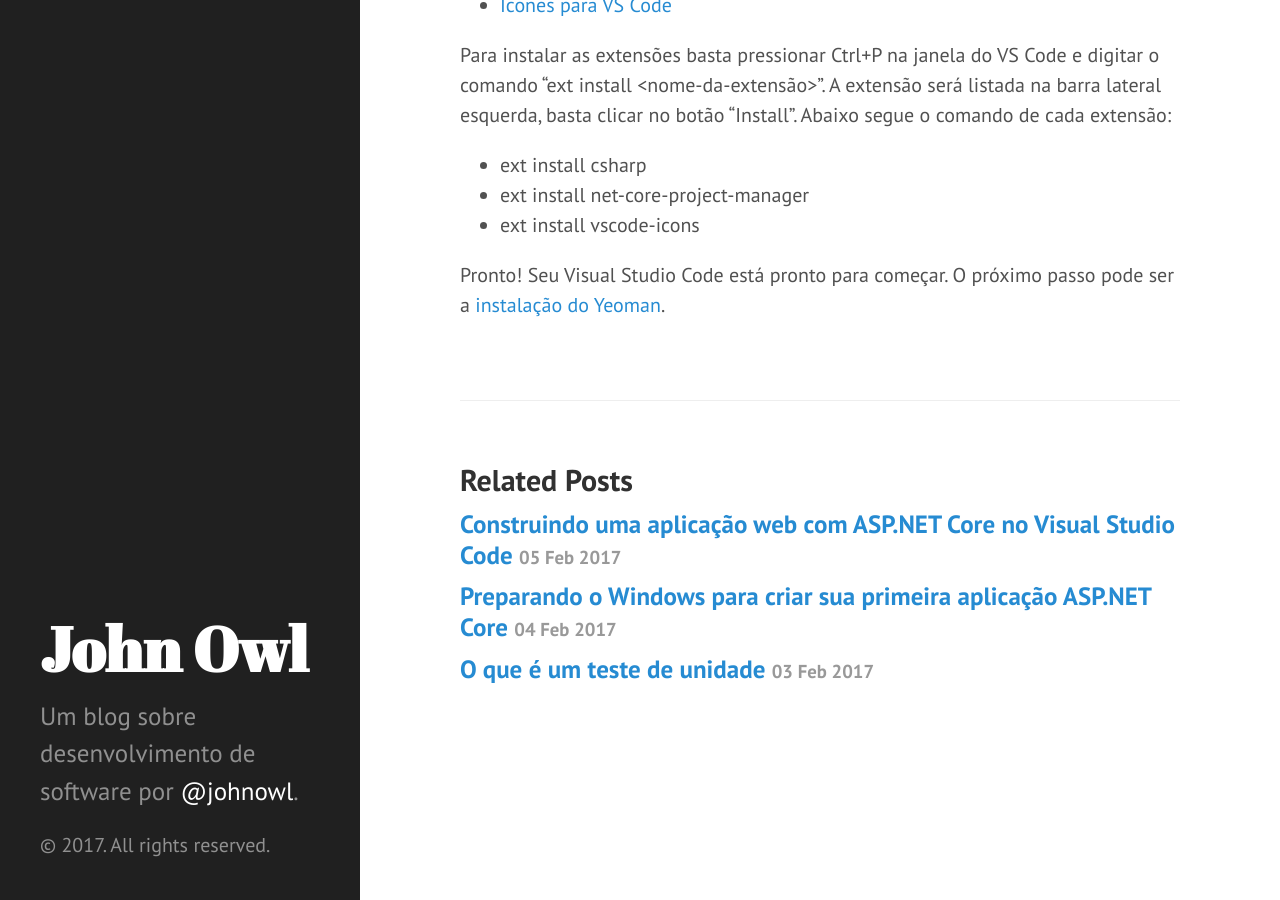
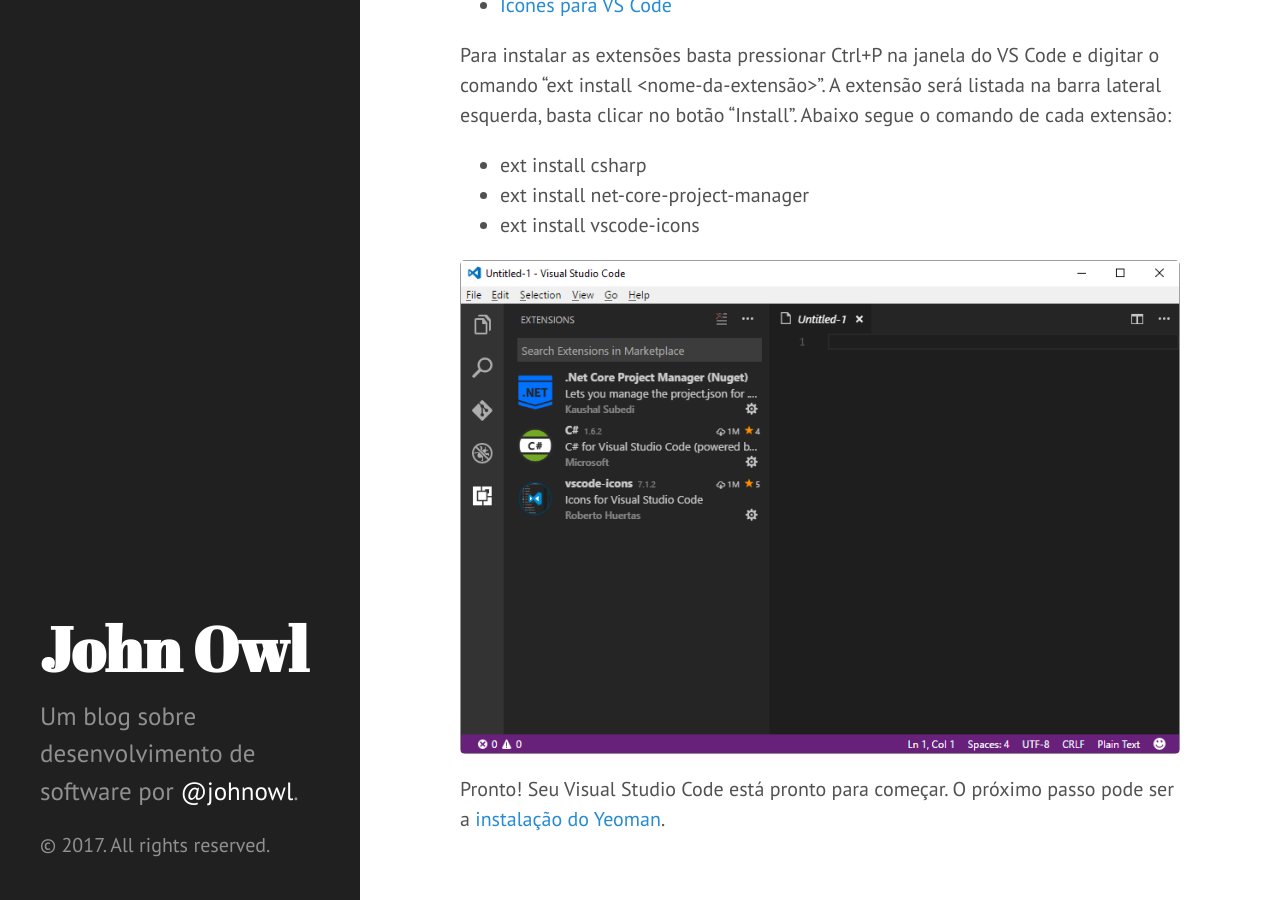
Before and after one commit to johnowl/johnowl.github.io, a Jekyll site: the page built from _posts/2017-02-03-preparando-o-visual-studio-code-para-trabalhar-com-dotnetcore.md, in a window 1280 px wide and 900 px high, scrolled down 460 px. Built offline with Jekyll 4.4.1, drawn with Linux system fonts in a browser that asks for light colours; comment, search, counter and statistics services are not loaded.

Commit message:
Inclusão de imagem.

```diff
--- a/_posts/2017-02-03-preparando-o-visual-studio-code-para-trabalhar-com-dotnetcore.md
+++ b/_posts/2017-02-03-preparando-o-visual-studio-code-para-trabalhar-com-dotnetcore.md
@@ -22,4 +22,6 @@
 * ext install net-core-project-manager
 * ext install vscode-icons
 
+![Visual Studio Code com extensões úteis instaladas]({{site.baseurl}}/public/images/2017-02-06/vscode.png)
+
 Pronto! Seu Visual Studio Code está pronto para começar. O próximo passo pode ser a [instalação do Yeoman]({{site.baseurl}}/preparando-o-windows-para-criar-sua-primeira-aplicacao-asp-net-core.md).
```
Also changed, not shown: public/images/2017-02-06/vscode.png (added).
